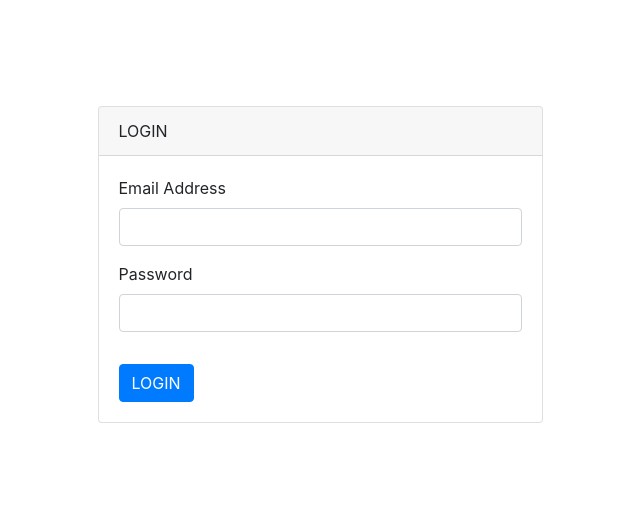
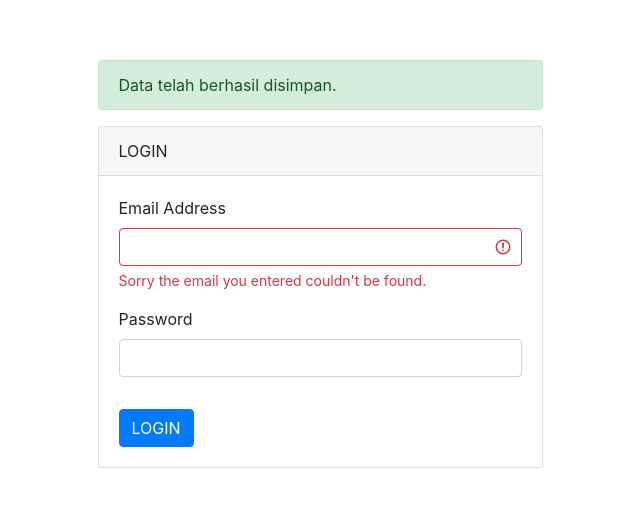
Before and after one commit to anisaa-marlina/project-bootstrap-4, a plain HTML site: page index.html in a window 1280 px wide. Shown: the part 136-642 px from the top of the page, without its empty margins (320-960 px from the left). Drawn offline with Linux system fonts and the light colour scheme.

Commit message:
add part-4 Feedback form

```diff
--- a/index.html
+++ b/index.html
@@ -14,6 +14,9 @@
         style="height: 100vh"
       >
         <div class="col-md-5">
+          <div class="alert alert-success" role="alert">
+            Data telah berhasil disimpan.
+          </div>
           <div class="card">
             <div class="card-header">LOGIN</div>
             <div class="card-body">
@@ -24,8 +27,11 @@
                     type="text"
                     name="email"
                     id="email"
-                    class="form-control"
+                    class="form-control is-invalid"
                   />
+                  <div class="invalid-feedback">
+                    Sorry the email you entered couldn't be found.
+                  </div>
                 </div>
                 <div class="form-group">
                   <label for="password">Password</label>
```
Also changed, not shown: screenshots/part-4 Feedback form.png (added).
